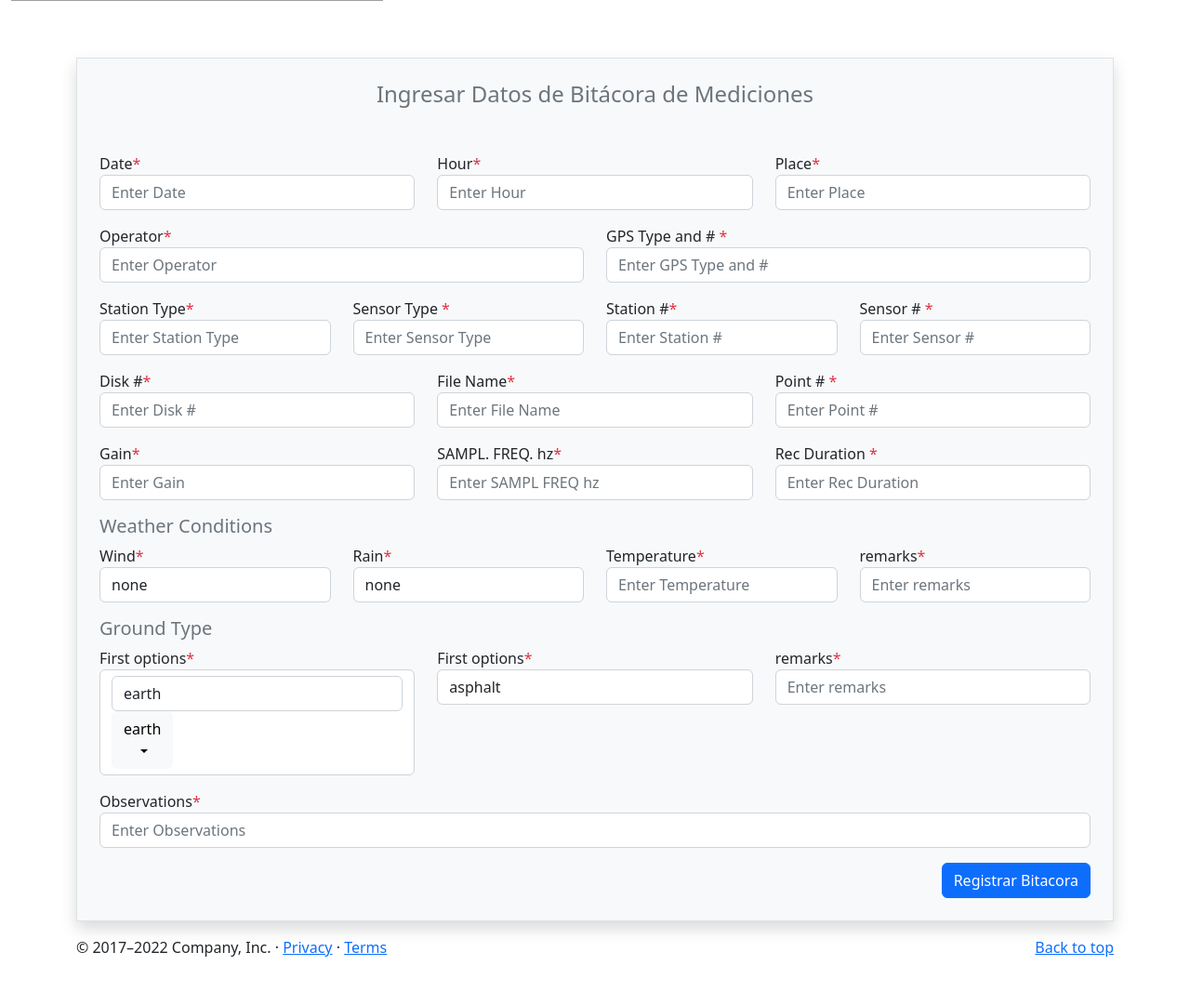
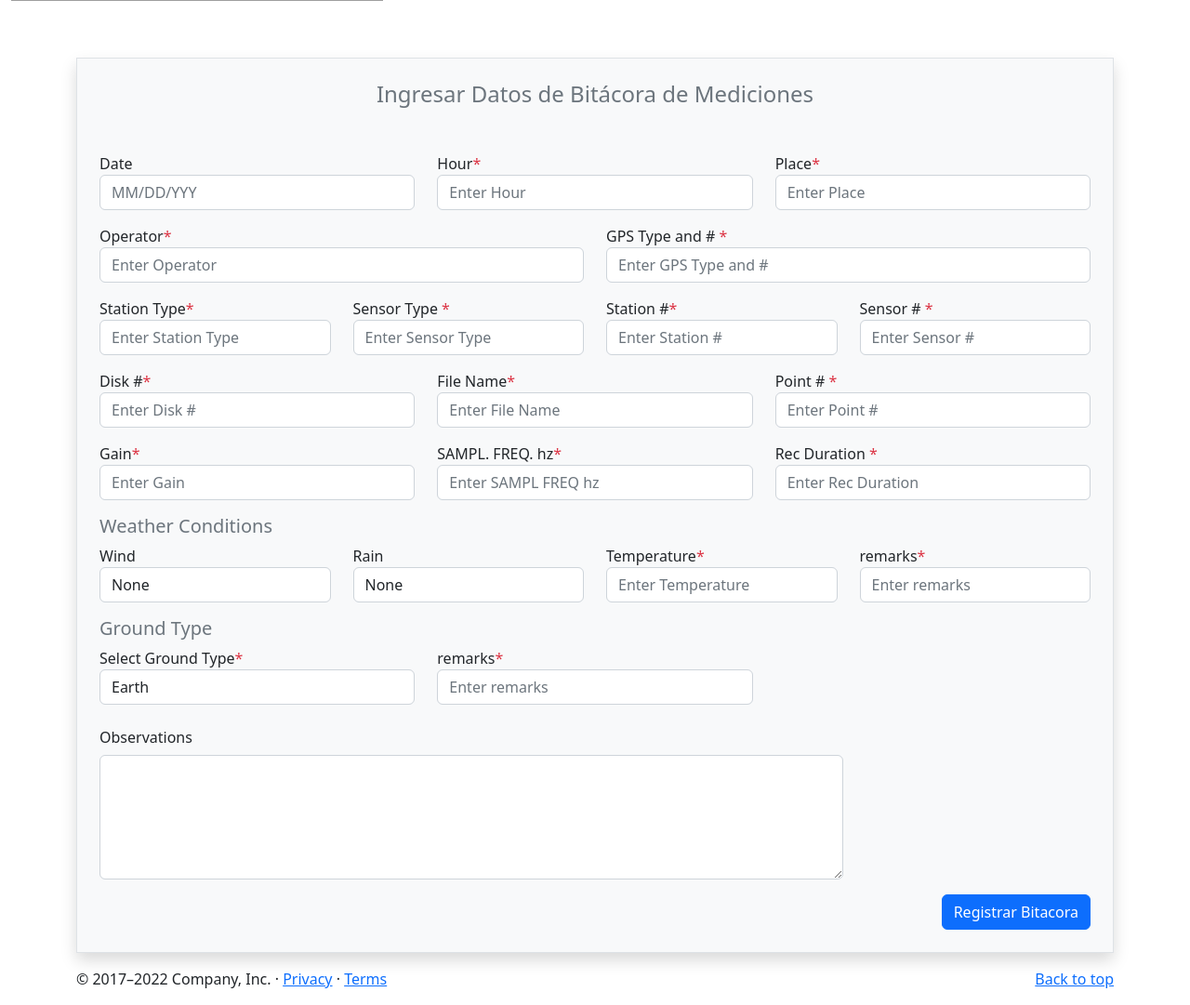
Before and after one commit to MikeDev00/Proyecto-GIIS, a Django app: page /blog/ in a window 1280 px wide. Shown: the part 312-1393 px from the top of the page at 93% size. Before the commit the page ends 1341 px from the top, so only its background shows below. Run offline with Django 4.2, Linux system fonts and the light colour scheme; some libraries are stand-ins or nearby versions; grey boxes are pictures that could not be loaded.

Commit message:
Modificaciones  bitacora

```diff
--- a/ProyectoGIIS/home/templates/bitacora.html
+++ b/ProyectoGIIS/home/templates/bitacora.html
@@ -11,6 +11,26 @@
     <script src="https://cdn.jsdelivr.net/npm/bootstrap@5.2.0/dist/js/bootstrap.bundle.min.js" integrity="sha384-A3rJD856KowSb7dwlZdYEkO39Gagi7vIsF0jrRAoQmDKKtQBHUuLZ9AsSv4jD4Xa" crossorigin="anonymous"></script>
     <script src="https://code.jquery.com/jquery-3.5.1.slim.min.js" integrity="sha384-DfXdz2htPH0lsSSs5nCTpuj/zy4C+OGpamoFVy38MVBnE+IbbVYUew+OrCXaRkfj" crossorigin="anonymous"></script>
     <script src="https://stackpath.bootstrapcdn.com/bootstrap/4.5.1/js/bootstrap.min.js" integrity="sha384-XEerZL0cuoUbHE4nZReLT7nx9gQrQreJekYhJD9WNWhH8nEW+0c5qq7aIo2Wl30J" crossorigin="anonymous"></script>
+
+    <!-- Include jQuery -->
+<script type="text/javascript" src="https://code.jquery.com/jquery-1.11.3.min.js"></script>
+
+<!-- Include Date Range Picker -->
+<script type="text/javascript" src="https://cdnjs.cloudflare.com/ajax/libs/bootstrap-datepicker/1.4.1/js/bootstrap-datepicker.min.js"></script>
+<link rel="stylesheet" href="https://cdnjs.cloudflare.com/ajax/libs/bootstrap-datepicker/1.4.1/css/bootstrap-datepicker3.css"/>
+<script>
+    $(document).ready(function(){
+      var date_input=$('input[name="date"]'); //our date input has the name "date"
+      var container=$('.bootstrap-iso form').length>0 ? $('.bootstrap-iso form').parent() : "body";
+      var options={
+        format: 'mm/dd/yyyy',
+        container: container,
+        todayHighlight: true,
+        autoclose: true,
+      };
+      date_input.datepicker(options);
+    })
+</script>
 
 </head>
 
@@ -28,9 +48,19 @@
                             <!-- Primera Seccion del formulario -->
 
                             <div class="mb-3 col-md-4 ">
-                                <label for="Date">Date<span class="text-danger">*</span></label>
-                                <input type="text" name="Date" class="form-control" placeholder="Enter Date" id="Date">
+
+
+                                       <!-- Form code begins -->
+                                       <form method="post">
+                                         <div class="form-group"> <!-- Date input -->
+                                           <label class="control-label" for="date">Date</label>
+                                           <input class="form-control" id="date" name="date" placeholder="MM/DD/YYY" type="text"/>
+                                         </div>
+
+                                        <!-- Form code ends -->
+
                             </div>
+
 
                             <div class="mb-3 col-md-4">
                                 <label for="Hour">Hour<span class="text-danger">*</span></label>
@@ -112,23 +142,23 @@
                             <!-- Secta  Seccion del formulario -->
                             <h5 class="mb-8 text-secondary">Weather Conditions </h5>
                             <div class="mb-3 col-md-3">
-                                <label>Wind<span class="text-danger">*</span></label>
-                                <select class ="form-control">
-                                    <option value="nonew"> none</option>
-                                    <option value="weakw"> weak (5m/s)</option>
-                                    <option value="mediumw"> medium</option>
-                                    <option value="Strongw"> Strong</option>
-                                </select>
+                                <label for="windopts"> Wind </label>
+                                <select id="windopts" name="windopts" class ="form-control">
+                                    <option value="none">None</option>
+                                    <option value="weak">Weak (5m/s)</option>
+                                    <option value="medium">Medium</option>
+                                    <option value="strong">Strong</option>
+                                  </select>
                             </div>
 
                             <div class="mb-3 col-md-3">
-                                <label>Rain<span class="text-danger">*</span></label>
-                                <select class ="form-control">
-                                    <option value="noner"> none</option>
-                                    <option value="weakr"> weak</option>
-                                    <option value="mediumr"> medium</option>
-                                    <option value="Strongr"> Strong</option>
-                                </select>
+                                <label for="rainopts" >Rain</label>
+                                <select id="rainopts" name="rainopts" class ="form-control">
+                                    <option value="Rnone">None</option>
+                                    <option value="Rweak">Weak (5m/s)</option>
+                                    <option value="Rmedium">Medium</option>
+                                    <option value="Rstrong">Strong</option>
+                                  </select>
                             </div>
 
                             <div class="mb-3 col-md-3 ">
@@ -145,35 +175,95 @@
                             <h5 class="mb-8 text-secondary">Ground Type </h5>
 
                             <div class="mb-3 col-md-4">
-                                <label>First options<span class="text-danger">*</span></label>
-                                <select class ="form-control selectpicker" >
-                                    <option value="earth"> earth</option>
-                                    <option value="gravel"> gravel</option>
-                                    <option value="sand"> sand</option>
-                                    <option value="rock"> rock</option>
-                                    <option value="grass"> grass</option>
-                                </select>
+                                <label for="Groundtyp" >Select Ground Type<span class="text-danger">*</span></label>
+                                <select id="Groundtyp" name="Groundtyp" class="form-control">
+                                    <option value="earth">Earth</option>
+                                    <option value="gravel">Gravel</option>
+                                    <option value="sand">Sand</option>
+                                    <option value="rock">Rock</option>
+                                    <option value="asphalt">Asphalt</option>
+                                    <option value="grass">Grass</option>
+                                    <option value="cement">Cement</option>
+                                    <option value="concrete">Concrete</option>
+                                    <option value="paved">Paved</option>
+                                    </select>
                             </div>
-                            <div class="mb-3 col-md-4">
-                                <label>First options<span class="text-danger">*</span></label>
-                                <select class ="form-control">
-                                    <option value="asphalt"> asphalt</option>
-                                    <option value="cement"> cement</option>
-                                    <option value="concrete"> concrete</option>
-                                    <option value="paved"> paved</option>
-                                </select>
-                            </div>
+
+
+                            <!--
+
+                            <div class="form-check form-check-inline">
+                                <label class="col-md-12">Select Ground Type</label>
+                                <div class="col-md-12">
+                                    <div class="row">
+                                        <div class="col">
+                                            <input name="Groundtyp" id="Groundtyp_0" type="checkbox" class="custom-control-input" value="earth">
+                                            <label for="Groundtyp_0" class="custom-control-label">Earth</label>
+                                        </div>
+                                        <div class="col">
+                                            <input name="Groundtyp" id="Groundtyp_1" type="checkbox" class="custom-control-input" value="gravel">
+                                            <label for="Groundtyp_1" class="custom-control-label">Gravel</label>
+                                        </div>
+                                        <div class="col">
+                                            <input name="Groundtyp" id="Groundtyp_2" type="checkbox" class="custom-control-input" value="sand">
+                                            <label for="Groundtyp_2" class="custom-control-label">Sand</label>
+                                        </div>
+
+
+
+                                        <div class="col">
+                                            <input name="Groundtyp" id="Groundtyp_3" type="checkbox" class="custom-control-input" value="rock">
+                                            <label for="Groundtyp_3" class="custom-control-label">Rock</label>
+                                        </div>
+                                        <div class="col">
+                                            <input name="Groundtyp" id="Groundtyp_4" type="checkbox" class="custom-control-input" value="grass">
+                                            <label for="Groundtyp_4" class="custom-control-label">Grass</label>
+                                        </div>
+                                        <div class="col">
+                                            <input name="Groundtyp" id="Groundtyp_5" type="checkbox" class="custom-control-input" value="asphalt">
+                                            <label for="Groundtyp_5" class="custom-control-label">Asphalt</label>
+                                        </div>
+
+                                        <div class="col">
+                                            <input name="Groundtyp" id="Groundtyp_6" type="checkbox" class="custom-control-input" value="cement">
+                                            <label for="Groundtyp_6" class="custom-control-label">Cement</label>
+                                          </div>
+
+                                          <div class="col">
+                                            <input name="Groundtyp" id="Groundtyp_7" type="checkbox" class="custom-control-input" value="concrete">
+                                            <label for="Groundtyp_7" class="custom-control-label">Concrete</label>
+                                          </div>
+
+                                          <div class="col">
+                                            <input name="Groundtyp" id="Groundtyp_8" type="checkbox" class="custom-control-input" value="paved">
+                                            <label for="Groundtyp_8" class="custom-control-label">Paved</label>
+                                          </div>
+                                    </div>
+                                </div>
+                              </div>
+
+                              -->
+
 
                             <div class="mb-3 col-md-4 ">
                                 <label>remarks<span class="text-danger">*</span></label>
                                 <input type="text" name="remarks" class="form-control" placeholder="Enter remarks">
                             </div>
 
-                            <!-- septima  Seccion del formulario -->
+                            <!-- septima  Seccion del formulario
                             <div class="mb-3 col-md-12 ">
                                 <label>Observations<span class="text-danger">*</span></label>
                                 <input type="text" name="observa" class="form-control" placeholder="Enter Observations">
                             </div>
+
+                            -->
+
+                            <div class="mb-3 col-md-12">
+                                <label for="Observations" class="col-3 col-form-label">Observations</label>
+                                <div class="col-9">
+                                  <textarea id="Observations" name="Observations" cols="40" rows="5" class="form-control"></textarea>
+                                </div>
+                              </div>
 
 
                             <div class="col-md-12">
```
